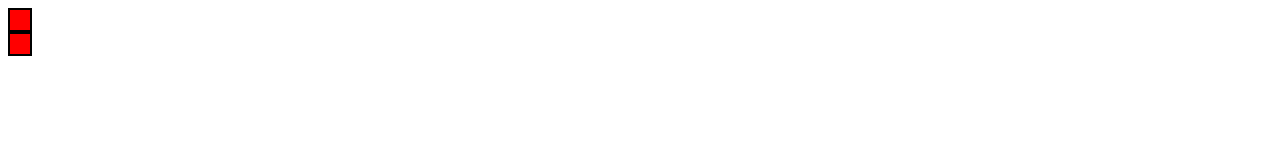
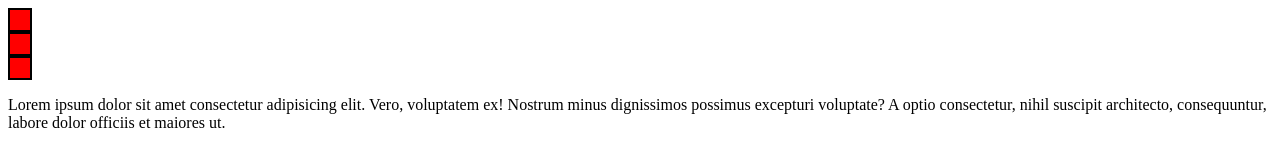
Before and after one commit to Sunnykrp/Project2, a plain HTML site: page index.html in a window 1280 px wide. Drawn offline with Linux system fonts and the light colour scheme.

Commit message:
added dot

```diff
--- a/index.html
+++ b/index.html
@@ -9,5 +9,7 @@
 <body>
     <div></div>
     <div></div>
+    <div></div>
+    <p>Lorem ipsum dolor sit amet consectetur adipisicing elit. Vero, voluptatem ex! Nostrum minus dignissimos possimus excepturi voluptate? A optio consectetur, nihil suscipit architecto, consequuntur, labore dolor officiis et maiores ut.</p>
 </body>
 </html>
```
